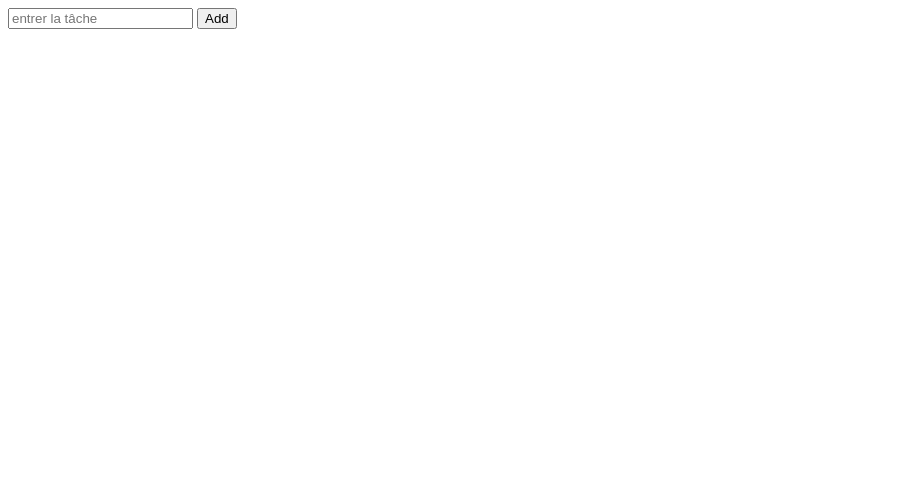
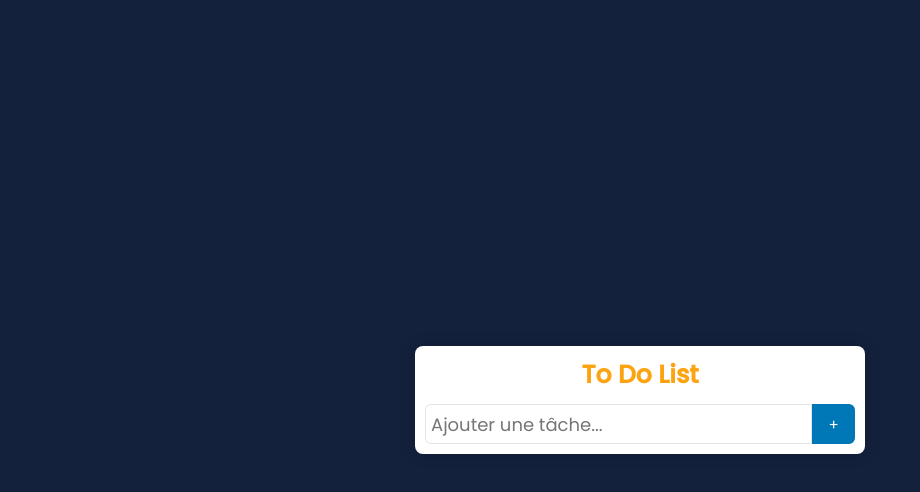
Before and after one commit to Emilekosha/Firstdev, a plain HTML site: page index.html in a window 1280 px wide. Shown: the whole page, without its empty margins (0-920 px from the left). Drawn offline with Linux system fonts and the light colour scheme.

Commit message:
Modifiction des fichiers index.html, style.css et app.js

```diff
--- a/app.js
+++ b/app.js
@@ -0,0 +1,22 @@
+var addToDoButton = document.getElementById('addToDo');
+var toDocontainer  = document.getElementById('toDoContainer');
+var inputFile  = document.getElementById('inputFile');
+
+addToDoButton.onclick = function (){
+    // vérifier si l'input n'est pas vide
+    if(inputFile.value != ""){
+        // si l'input n'est pas vide , créer un paragraphe
+        var paragraph = document.createElement('p')
+    }
+    // valorisé ce paragraphe avec le contenu de l'input
+    paragraph.innerText = inputFile.value;
+
+    // stylisé le paragraphe
+    paragraph.classList.add('paragraph_style');
+
+    // insérer le paragraphe dans l'élement toDoContainer
+    toDocontainer.appendChild(paragraph);
+
+    // vidé l'input quand le paragraphe est ajouté
+    inputFile.value = "";
+}
--- a/index.html
+++ b/index.html
@@ -3,16 +3,21 @@
 <head>
     <meta charset="UTF-8">
     <meta name="viewport" content="width=device-width, initial-scale=1.0">
-    <title>First To Do List</title>
+    <link rel="stylesheet" href="style.css">
+    <title>To Do List</title>
 </head>
 <body>
+    <section>
+        <h1>To Do List</h1>
+        <div class="container">
+            <div class="full_input">
+                <input type="text" placeholder="Ajouter une tâche..." id="inputFile">
+                <button id="addToDo">+</button>
+            </div>
+            <div id="toDoContainer"></div>
+        </div>
+    </section>
 
-    <div class="container">
-        <div id="newtask">
-            <input type="text" placeholder="entrer la tâche">
-            <button id="push">Add</button>
-            <div id="tasks"></div>
-        </div>
-    </div>
+    <script src="./app.js"></script>
 </body>
 </html>
--- a/style.css
+++ b/style.css
@@ -0,0 +1,75 @@
+
+  @import url('https://fonts.googleapis.com/css2?family=Poppins:ital,wght@0,400;0,500;1,500&display=swap');
+
+  *{
+    margin: 0;
+    padding: 0;
+    box-sizing: border-box;
+    font-family: 'Poppins', sans-serif;
+  }
+
+ body {
+    background-color: #14213d;
+    display: flex;
+    align-items: center;
+    justify-content: center;
+    min-height: 100vh;
+ }
+
+ section {
+  background-color: #fff;
+  padding: 10px;
+  width: 450px;
+  border-radius: 8px;
+  box-shadow: 0 0 15px rgba(0, 0, 0, 0.2);
+ }
+
+ h1 {
+  text-align: center;
+  margin-bottom: 10px;
+  font-size: 25px;
+  color: #fca311;
+ }
+
+ .full_input {
+  display: flex;
+  align-items: center;
+  justify-content: space-between;
+ }
+
+ input {
+  width: 90%;
+  padding: 10px 5px;
+  height: 40px;
+  border: 1px solid #e5e5e5;
+  outline: 0;
+  border-radius: 6px 0 0 6px;
+  font-size: 18px;
+ }
+
+ button {
+  width: 10%;
+  background: #0077b6;
+  font-size: 15px;
+  height: 40px;
+  color: #fff;
+  border: 2px solid #0077b6;
+  border-radius: 0 6px 6px 0;
+  cursor: pointer;
+  outline: 0;
+ }
+
+ .paragraph_style {
+  margin: 10px 0;
+  padding: 10px 0;
+  padding-left: 5px;
+  border-radius: 6px;
+  color: #fff;
+  background: #e63946;
+  word-break: break-all;
+  cursor: pointer;
+ }
+
+ .paragraph_style:last-child{
+  margin-bottom: 0;
+ }
```
